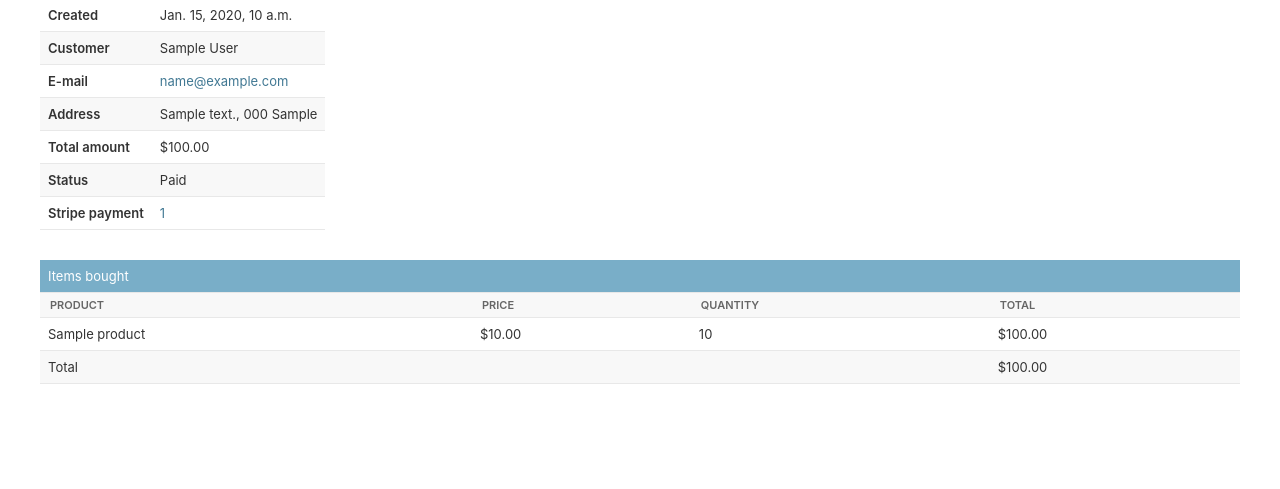
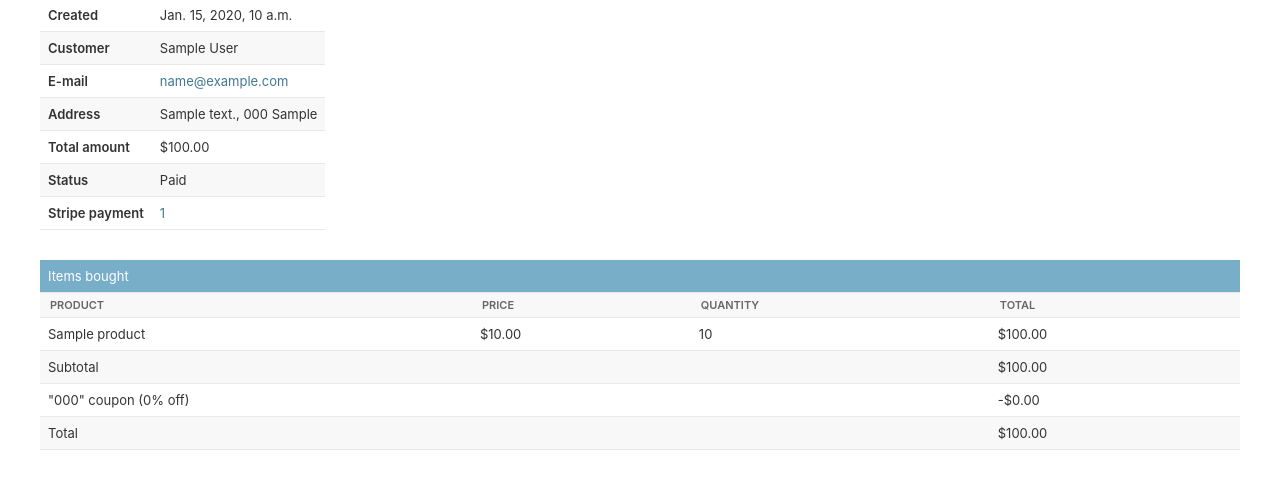
Before and after one commit to jongseong-dev/shop, a Django app: page /orders/admin/order/1/ in a window 1280 px wide. Shown: the part 151-640 px from the top of the page. Run offline with Django 4.2, Linux system fonts and the light colour scheme; a user stored in the database is signed in; tables that the repository leaves empty hold one stand-in row (values such as "Sample post"); parts of the project's set-up code (start-up, migrations or seed data) failed here and were passed over.

Commit message:
feat(template): 주문 invoice에 coupon 내용 추가

```diff
--- a/webapp/orders/templates/admin/orders/order/detail.html
+++ b/webapp/orders/templates/admin/orders/order/detail.html
@@ -84,6 +84,20 @@
                     <td class="num">${{ item.get_cost }}</td>
                 </tr>
             {% endfor %}
+            {% if order.coupon %}
+                <tr class="subtotal">
+                    <td colspan="3">Subtotal</td>
+                    <td class="num">${{ order.get_total_cost_before_discount|floatformat:2 }}</td>
+                </tr>
+                <tr>
+                    <td colspan="3">
+                        "{{ order.coupon.code }}" coupon ({{ order.coupon.discount }}% off)
+                    </td>
+                    <td class="num neg">
+                        -${{ order.get_discount|floatformat:2 }}
+                    </td>
+                </tr>
+            {% endif %}
             <tr class="total">
                 <td colspan="3">Total</td>
                 <td class="num">${{ order.get_total_cost }}</td>
```
Also changed, not shown: webapp/orders/templates/orders/order/pdf.html (+21 -6 lines). Lines whose indentation alone changed are shown as unchanged.
